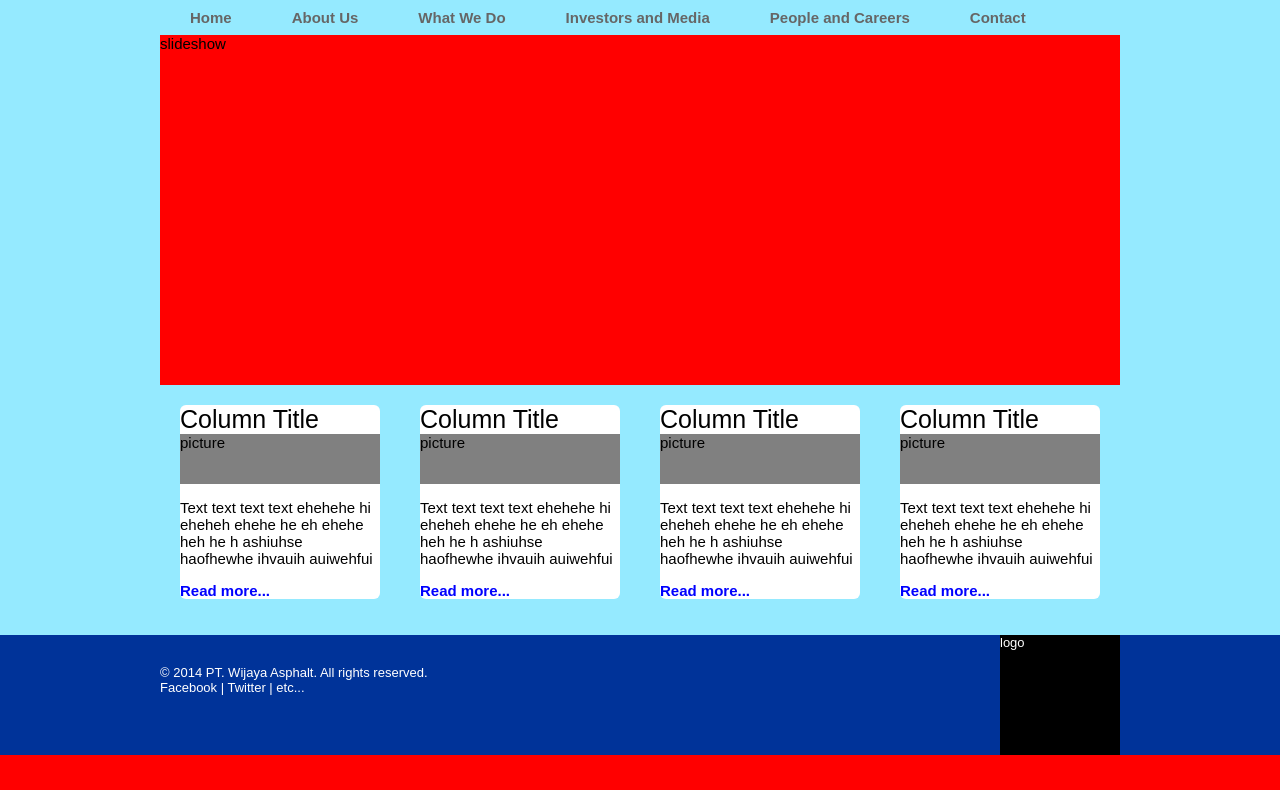
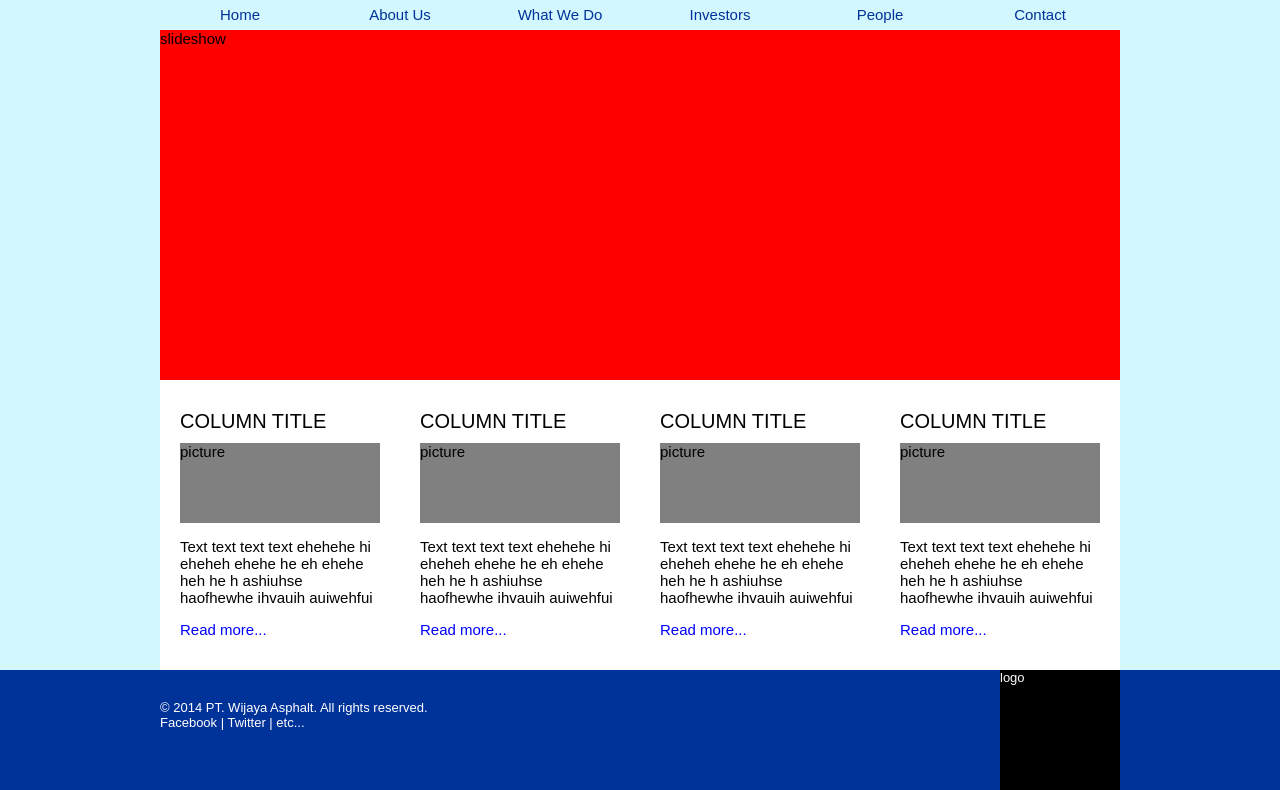
Before and after one commit to lerice/wijaya-asphalt, a PHP site: page / in a window 1280 px wide. Shown: the part 150-940 px from the top of the page. Before the commit the page ends 905 px from the top, so only its background shows below. Run offline with PHP 8.4, Linux system fonts and the light colour scheme.

Commit message:
Navigation bar changes

```diff
--- a/css/application.css
+++ b/css/application.css
@@ -18,6 +18,7 @@ body {
 header {
 	height: 150px;
 	background: #818994;
+	z-index: 8;
 }
 
 #logo {
@@ -34,109 +35,130 @@ header {
 	margin: 60px 60px 0 0;
 }
 
-/* css for navigation */
+/* css for navigation bar */
 
 #nav {
-	background: #95EAFF;
-	height: 35px;
-	font-size: 15px;
-	font-weight: 700;
-	overflow: hidden;
+	height: 30px;
 }
 
-.navbar {
+#nav ul {
 	margin: 0;
 	padding: 0;
+	position: relative;
+	z-index: 99;
+	list-style: none;
 }
 
-.navbar li {
-	list-style: none;
+#nav > ul > li {
+	position: relative;
 	float: left;
 }
 
-.navbar li a {
+#nav > ul > li > a {
 	display: block;
-	padding: 0 30px;
-	line-height: 35px;
-	color: black;
+	text-align: center;
+	line-height: 30px;
+	text-decoration: none;
+	color: #003399;
+
+	transition: 0.3s;
+}
+
+#nav > ul > li > a:hover {
+	background: #FFFFFF;
+	color: #95EAFF;
+}
+
+#nav ul ul {
+	width: 160px;
+	position: relative;
+	z-index: 99;
+	height: 0;
+	overflow: hidden;
+
+	-webkit-transition: height 0.3s ease-in;
+	-moz-transition: height 0.3s ease-in;
+	-o-transition: height 0.3s ease-in;
+	-ms-transition: height 0.3s ease-in;
+	transition: height 0.3s ease-in;
+}
+
+#nav > ul > li:hover ul, #nav > ul > li > a:hover ul {
+	height: 210px;
+}
+
+#nav ul ul li {
+	background: #D2F7FF;
+	width: 160px;
+
+	-webkit-transition: background-color 0.3s ease;
+	-moz-transition: background-color 0.3s ease;
+	-o-transition: background-color 0.3s ease;
+	-ms-transition: background-color 0.3s ease;
+	transition: background-color 0.3s ease;
+}
+
+#nav ul ul li:hover {
+	background: #95EAFF;
+}
+
+#nav ul ul li a {
+	display: block;
+	margin: 0 12px;
+	padding: 4px 0;
+	color: #003399;
 	text-decoration: none;
 }
 
-.navbar li ul {
-	display: none;
-	font-size: 12px;
-	font-weight: normal;
+#nav ul ul li a:hover, #nav ul ul li:hover > a {
+	color: #FFFFFF;
 }
 
-.navbar li:hover ul, .navbar li.hover ul {
-	display: block;
-	position: absolute;
-	z-index: 1;
-	padding: 0;
-	margin-left: -1px;
+#nav ul ul li + li a {
+	border-top: 1px dotted #999999;
 }
 
-.navbar li:hover li, .navbar li.hover li {
-	float: none;
-}
-
-.navbar li:hover li a, .navbar li.hover li a {
-	background-color: #FFFFFF;
-	border-left: 1px solid #000000;
-	border-right: 1px solid #000000;
-	color: #000000;
-	font-weight: normal;
-	padding: 0 8px;
-	line-height: 25px;
-}
-
-.lastdrop {
-	border-bottom: 1px solid;
-	border-bottom-left-radius: 7px;
-	border-bottom-right-radius: 7px;
-}
-
-.navbar li li a:hover {
-	color: #990000;
-}
-
-.navbar a:link, .navbar a:visited {
-	color: #666666;
-	text-decoration: none;
-}
-
-.navbar a:hover {
-	background: #FFFFFF;
-	color: #990000;
+#nav ul ul li:hover + li a {
+	border-top: 1px solid #D2F7FF;
 }
 
 /* css for content */
 
 #body {
-	background: #95EAFF;
-	height: 600px;
+	background: #D2F7FF;
+}
+
+#relpic {
+	position: relative;
+	height: 350px;
 }
 
 #slideshow {
 	height: 350px;
+	width: 960px;
 	background: red;
+	position: absolute;
+}
+
+#content {
+	height: 290px;
+	background: #FFFFFF;
 }
 
 .columns {
 	width: 200px;
-	background: #FFFFFF;
-	margin: 20px 20px;
-	border-radius: 6px;
+	padding: 20px 20px;
 	float: left;
 }
 
 .columntitle {
-	font-size: 25px;
-	margin: 0;
+	font-size: 20px;
+	margin: 10px 0;
+	text-transform: uppercase;
 }
 
 .columnpic {
-	height: 50px;
+	height: 80px;
 	background: grey;
 }
 
@@ -165,7 +187,6 @@ footer {
 
 a:link, a:visited {
 	color: blue;
-	font-weight: 700;
 	text-decoration: none;
 }
 
--- a/home.html
+++ b/home.html
@@ -13,8 +13,8 @@
 			<a href="home.html"><img id="logo" src="images/logo.jpg" alt="logo"/></a>
 			<div id="headerright">
 				<form>
-					<input type="text" name="search" placeholder="Search..." />
-					<input type="submit" value="Go!" />
+					<input type="text" name="search" placeholder="Search..."/>
+					<input type="submit" value="Go!"/>
 				</form>
 			</div>
 			<p id="logotitle">PT. WIJAYA ASPHALT<br>
@@ -23,8 +23,9 @@
 		</div>
 	</header>
 
+	<div id="body">
+		<div class="container">
 			<div id="nav">
-		<div class="container">
 				<ul class="navbar">
 					<li><a href="#">Home</a><ul>
 						<li><a href="#">Sub catagory 1 asd asd asd asd </a></li>
@@ -48,14 +49,14 @@
 						<li><a href="#">Sub catagory 4</a></li>
 						<li><a href="#" class="lastdrop">Sub catagory 5</a></li>
 					</ul></li>
-				<li><a href="#">Investors and Media</a><ul>
+					<li><a href="#">Investors </a><ul>
 						<li><a href="#">Sub catagory 1</a></li>
 						<li><a href="#">Sub catagory 2</a></li>
 						<li><a href="#">Sub catagory 3</a></li>
 						<li><a href="#">Sub catagory 4</a></li>
 						<li><a href="#" class="lastdrop">Sub catagory 5</a></li>
 					</ul></li>
-				<li><a href="#">People and Careers</a><ul>
+					<li><a href="#">People </a><ul>
 						<li><a href="#">Sub catagory 1</a></li>
 						<li><a href="#">Sub catagory 2</a></li>
 						<li><a href="#">Sub catagory 3</a></li>
@@ -71,18 +72,16 @@
 					</ul></li>
 				</ul>
 			</div>
-	</div>
 
-	<div id="body">
-		<div class="container">
+			<div id="relpic">
 				<div id="slideshow">
 					slideshow
 				</div>
+			</div>
 
+			<div id="content">
 				<div class="columns">
-				<p class="columntitle">
-					Column Title
-				</p>
+					<p class="columntitle">Column Title</p>
 					<div class="columnpic">picture</div>
 					<p>Text text text text ehehehe hi eheheh ehehe he eh ehehe heh he h
 					ashiuhse haofhewhe ihvauih auiwehfui</p>
@@ -118,7 +117,7 @@
 					ashiuhse haofhewhe ihvauih auiwehfui</p>
 					<a href="#">Read more...</a>
 				</div>
-
+			</div>
 		</div>
 	</div>
 
```
Lines whose indentation alone changed are shown as unchanged.
